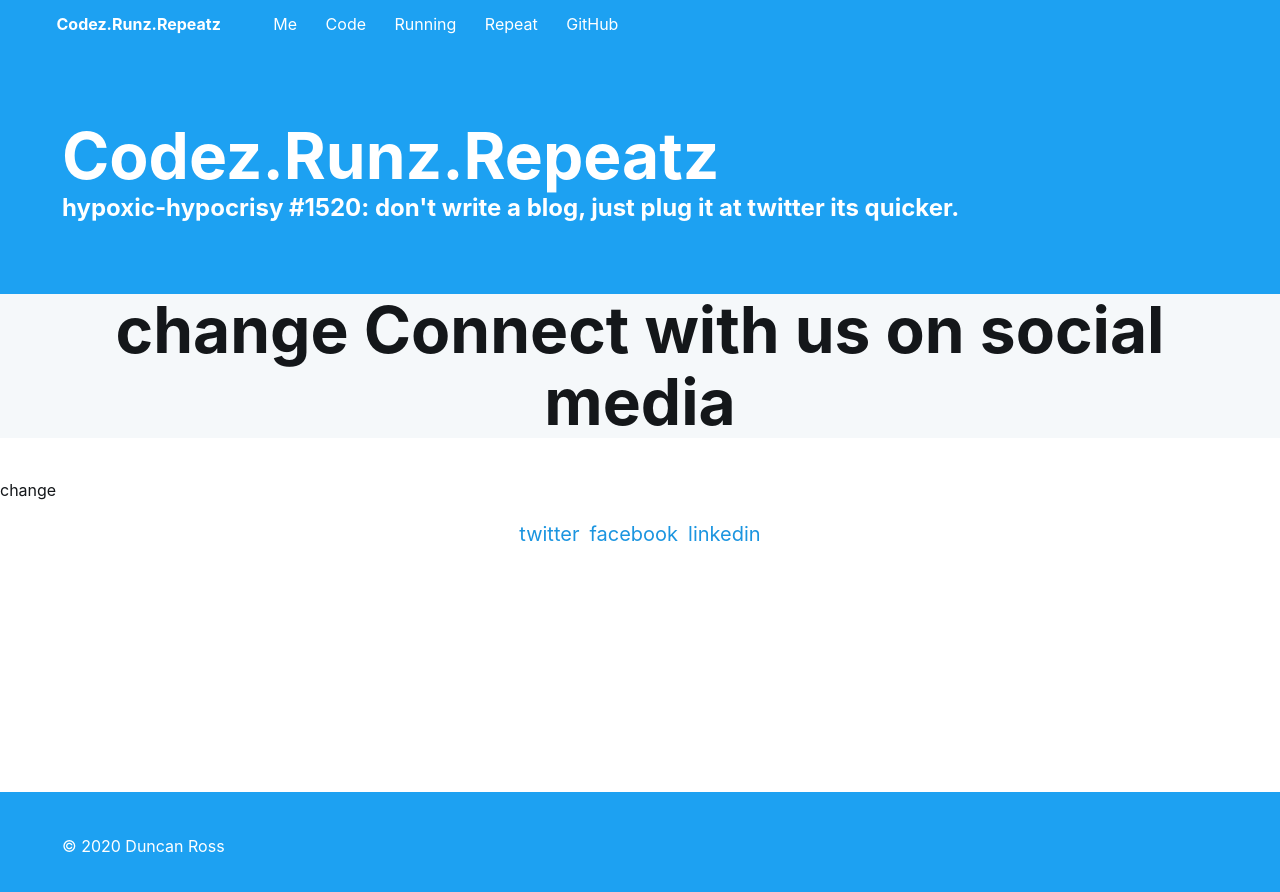
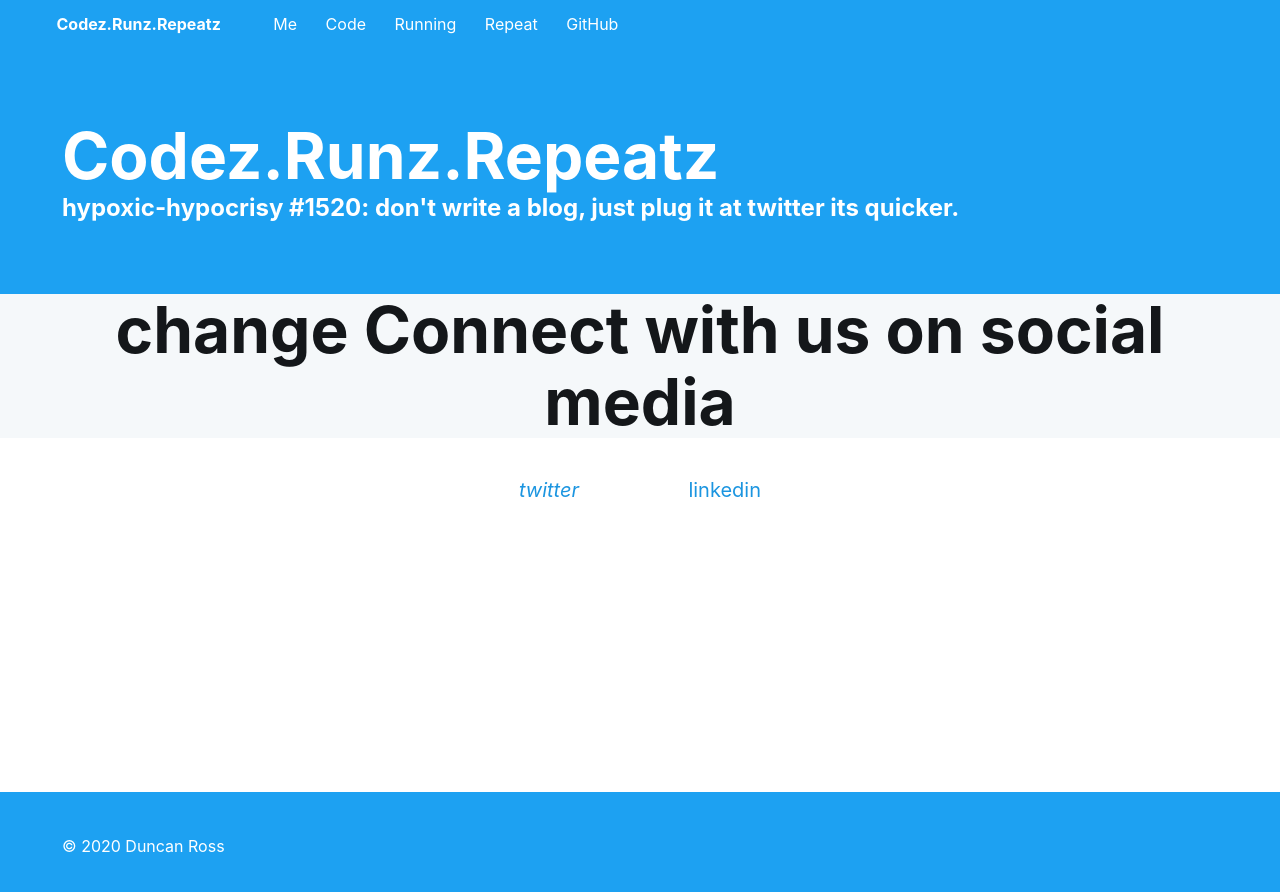
Before and after one commit to codez-runz-repeatz/codez-runz-repeatz.github.io, a Jekyll site: the page built from index.html, in a window 1280 px wide. Shown: the top 892 px of the page. Built offline with Jekyll 4.4.1, drawn with Linux system fonts in a browser that asks for light colours; some web fonts are replaced; comment, search, counter and statistics services are not loaded.

Commit message:
Update index.html

```diff
--- a/index.html
+++ b/index.html
@@ -24,12 +24,12 @@
             </div>
         </div>
     </section>
- change
-                <div class="social-media-icons">
-                    <a href="https://twitter.com/codez_runz_repZ" target="_blank">twitter<i class="fa-twitter"></i></a>
-                    <a href="https://www.facebook.com/Codez-Runz-Repeatz-105832998521979" target="_blank">facebook<i class="fa fa-facebook"></i></a>
-                    <a href="https://www.linkedin.com/company/codezrunzrepeatz/" target="_blank">linkedin<i class="fa fa-linkedin"></i></a>
-                </div>
+
+<div class="social-media-icons">
+    <a href="https://twitter.com/codez_runz_repZ" target="_blank"><i class="fa-twitter">twitter</i></a>
+    <a href="https://www.facebook.com/Codez-Runz-Repeatz-105832998521979" target="_blank"><i class="fa fa-facebook">facebook</i></a>
+    <a href="https://www.linkedin.com/company/codezrunzrepeatz/" target="_blank"><i class="fa fa-linkedin"></i>linkedin</a>
+</div>
 <div class="section">
     <div class="Grid container">
             <a class="twitter-timeline" data-height="700px" data-partner="tweetdeck" href="https://twitter.com/codez_runz_repZ?ref_src=twsrc%5Etfw"></a> <script async src="https://platform.twitter.com/widgets.js" charset="utf-8"></script>
```
